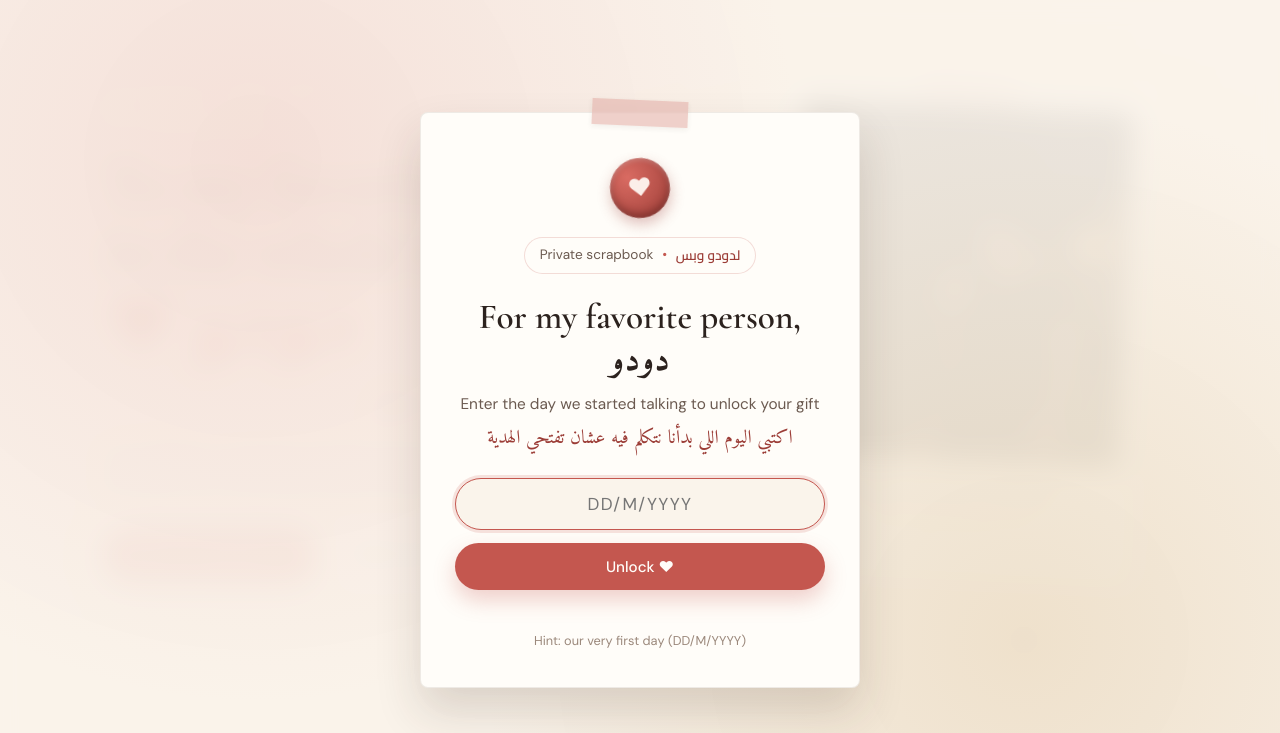
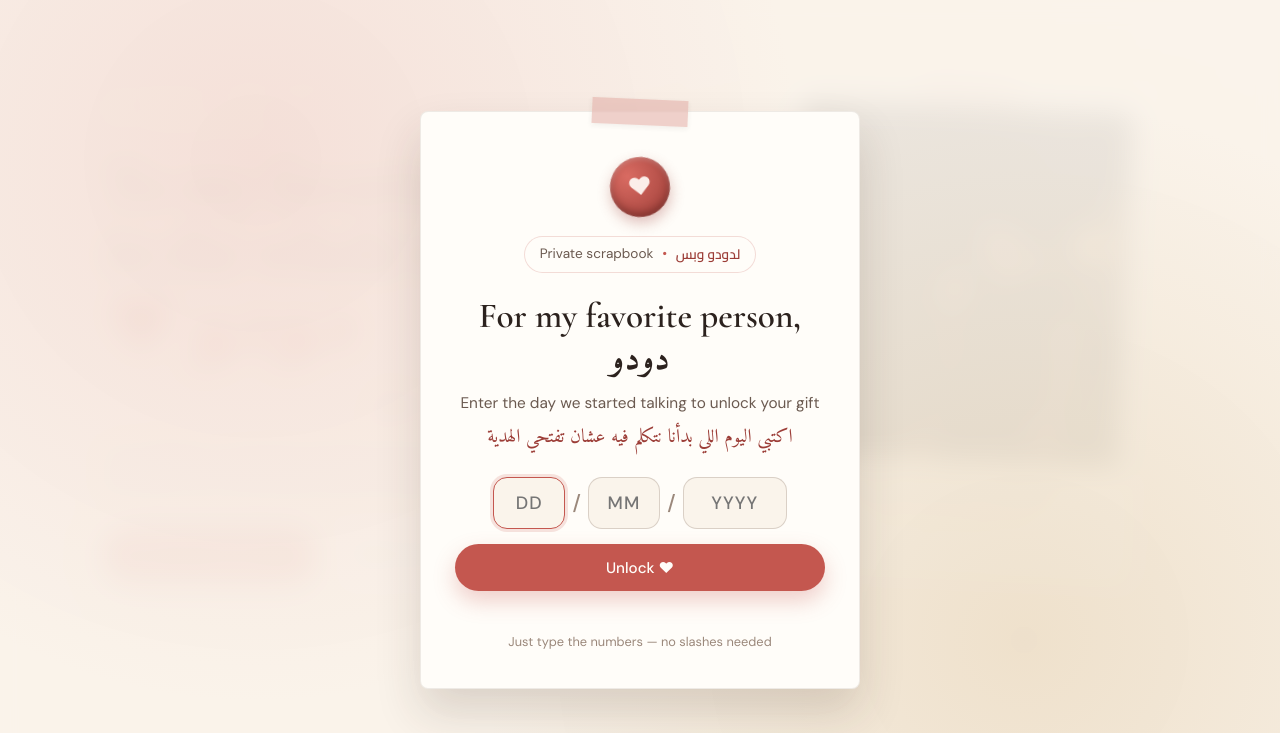
Before and after one commit to MarioMounir1/Dodo, a plain HTML site: page index.html in a window 1280 px wide. Shown: the top 733 px of the page. Drawn offline with nearby package versions, Linux system fonts and the light colour scheme.

Commit message:
Fix cache crash and add auto-advancing date password boxes

```diff
--- a/app.js
+++ b/app.js
@@ -4,22 +4,18 @@
 
   const $ = (id) => document.getElementById(id);
 
-  // Convert Arabic-Indic numerals (٠١٢٣٤٥٦٧٨٩) to ASCII digits
-  function toAsciiDigits(str) {
-    return str
+  // Convert Arabic-Indic numerals (٠١٢٣٤٥٦٧٨٩) to ASCII digits and strip non-digits
+  function toDigits(str) {
+    return String(str || "")
       .replace(/[٠-٩]/g, (d) => String(d.charCodeAt(0) - 0x0660))
-      .replace(/[۰-۹]/g, (d) => String(d.charCodeAt(0) - 0x06f0));
-  }
-
-  function normalizeDateInput(raw) {
-    const ascii = toAsciiDigits(String(raw || "").trim());
-    const cleaned = ascii.replace(/[\s.\-\\]+/g, "/").replace(/\/+/g, "/");
-    return cleaned;
+      .replace(/[۰-۹]/g, (d) => String(d.charCodeAt(0) - 0x06f0))
+      .replace(/\D/g, "");
   }
 
   // Heart burst helper
   const burstLayer = $("burst-layer");
   function spawnHearts(originEl, count = 9) {
+    if (!burstLayer) return;
     const rect = originEl
       ? originEl.getBoundingClientRect()
       : { left: window.innerWidth / 2, top: window.innerHeight / 2, width: 0, height: 0 };
@@ -45,42 +41,74 @@
   const lockCfg = cfg.lockScreen;
   const lockScreen = $("lock-screen");
   const lockCard = $("lock-card");
-  const lockInput = $("lock-input");
+  const dayInput = $("lock-day");
+  const monthInput = $("lock-month");
+  const yearInput = $("lock-year");
   const lockError = $("lock-error");
   const UNLOCK_KEY = "dodo_mario_unlocked_17_8_2026";
 
   function unlockSite(animate) {
     document.body.classList.remove("is-locked");
+    if (lockScreen) {
       lockScreen.classList.add("is-unlocked");
       lockScreen.setAttribute("aria-hidden", "true");
+    }
     if (animate) {
       spawnHearts(lockCard, 18);
     }
   }
 
-  if (lockCfg && lockCfg.enabled) {
+  if (lockCfg && lockCfg.enabled && dayInput && monthInput && yearInput) {
     $("lock-badge-en").textContent = lockCfg.badgeEn;
     $("lock-badge-ar").textContent = lockCfg.badgeAr;
     $("lock-title").textContent = lockCfg.title;
     $("lock-subtitle-en").textContent = lockCfg.subtitleEn;
     $("lock-subtitle-ar").textContent = lockCfg.subtitleAr;
-    lockInput.placeholder = lockCfg.placeholder || "DD/M/YYYY";
     $("lock-submit").textContent = lockCfg.buttonText || "Unlock ♥";
-    $("lock-hint").textContent = lockCfg.hintText || "";
+    $("lock-hint").textContent = "Just type the numbers — no slashes needed";
+
+    // Auto-advance between Day -> Month -> Year without needing "/"
+    dayInput.addEventListener("input", () => {
+      dayInput.value = toDigits(dayInput.value).slice(0, 2);
+      if (dayInput.value.length === 2) monthInput.focus();
+    });
+
+    monthInput.addEventListener("input", () => {
+      monthInput.value = toDigits(monthInput.value).slice(0, 2);
+      if (
+        monthInput.value.length === 2 ||
+        (monthInput.value.length === 1 && Number(monthInput.value) > 1)
+      ) {
+        yearInput.focus();
+      }
+    });
+
+    yearInput.addEventListener("input", () => {
+      yearInput.value = toDigits(yearInput.value).slice(0, 4);
+    });
+
+    // Backspace moves back cleanly
+    monthInput.addEventListener("keydown", (e) => {
+      if (e.key === "Backspace" && !monthInput.value) dayInput.focus();
+    });
+    yearInput.addEventListener("keydown", (e) => {
+      if (e.key === "Backspace" && !yearInput.value) monthInput.focus();
+    });
 
     if (sessionStorage.getItem(UNLOCK_KEY) === "1") {
       unlockSite(false);
     } else {
-      setTimeout(() => lockInput.focus(), 120);
+      setTimeout(() => dayInput.focus(), 120);
     }
 
     $("lock-form").addEventListener("submit", (e) => {
       e.preventDefault();
-      const normalized = normalizeDateInput(lockInput.value);
-      const digitsOnly = normalized.replace(/\D/g, "");
-      const accepted = lockCfg.acceptedNormalized || [];
+      const d = Number(toDigits(dayInput.value));
+      const m = Number(toDigits(monthInput.value));
+      const yRaw = toDigits(yearInput.value);
+      const y = yRaw.length === 2 ? Number(`20${yRaw}`) : Number(yRaw);
 
-      if (accepted.includes(normalized) || accepted.includes(digitsOnly)) {
+      if (d === 17 && m === 8 && y === 2026) {
         lockError.textContent = "";
         sessionStorage.setItem(UNLOCK_KEY, "1");
         unlockSite(true);
@@ -89,7 +117,8 @@
         lockCard.classList.remove("shake");
         void lockCard.offsetWidth;
         lockCard.classList.add("shake");
-        lockInput.select();
+        dayInput.focus();
+        dayInput.select();
       }
     });
   } else {
@@ -289,7 +318,9 @@
     spawnHearts(loveBtn, 10);
   });
 
-  // ================= SCROLL REVEAL =================
+  // ================= SAFE SCROLL REVEAL =================
+  if ("IntersectionObserver" in window) {
+    document.documentElement.classList.add("js-animate");
     const observer = new IntersectionObserver(
       (entries) => {
         entries.forEach((entry) => {
@@ -299,8 +330,8 @@
           }
         });
       },
-    { threshold: 0.12 }
+      { threshold: 0.05 }
     );
-
     document.querySelectorAll(".reveal").forEach((el) => observer.observe(el));
+  }
 })();
--- a/index.html
+++ b/index.html
@@ -10,7 +10,7 @@
       href="https://fonts.googleapis.com/css2?family=Amiri:ital,wght@0,400;0,700;1,400&family=Cairo:wght@400;600&family=Caveat:wght@500;600;700&family=Cormorant+Garamond:ital,wght@0,500;0,600;0,700;1,500&family=DM+Sans:wght@400;500&display=swap"
       rel="stylesheet"
     />
-    <link rel="stylesheet" href="styles.css" />
+    <link rel="stylesheet" href="styles.css?v=3" />
   </head>
   <body class="is-locked">
     <!-- Subtle warm paper texture overlay -->
@@ -39,14 +39,40 @@
         <p id="lock-subtitle-ar" class="lock-subtitle-ar" dir="rtl" lang="ar"></p>
 
         <form id="lock-form" class="lock-form" autocomplete="off">
-          <input
-            id="lock-input"
-            class="lock-input"
-            type="text"
-            inputmode="text"
-            aria-label="Enter special date password"
-            required
-          />
+          <div class="date-inputs" dir="ltr">
+            <input
+              id="lock-day"
+              class="lock-input date-box date-box-sm"
+              type="text"
+              inputmode="numeric"
+              maxlength="2"
+              placeholder="DD"
+              aria-label="Day"
+              required
+            />
+            <span class="date-slash" aria-hidden="true">/</span>
+            <input
+              id="lock-month"
+              class="lock-input date-box date-box-sm"
+              type="text"
+              inputmode="numeric"
+              maxlength="2"
+              placeholder="MM"
+              aria-label="Month"
+              required
+            />
+            <span class="date-slash" aria-hidden="true">/</span>
+            <input
+              id="lock-year"
+              class="lock-input date-box date-box-lg"
+              type="text"
+              inputmode="numeric"
+              maxlength="4"
+              placeholder="YYYY"
+              aria-label="Year"
+              required
+            />
+          </div>
           <button id="lock-submit" class="btn-primary lock-submit" type="submit"></button>
         </form>
 
@@ -180,7 +206,7 @@
       </div>
     </div>
 
-    <script src="config.js"></script>
-    <script src="app.js"></script>
+    <script src="config.js?v=3"></script>
+    <script src="app.js?v=3"></script>
   </body>
 </html>
--- a/styles.css
+++ b/styles.css
@@ -129,22 +129,45 @@ body.is-locked .scrapbook {
 .lock-form {
   display: flex;
   flex-direction: column;
-  gap: 0.85rem;
+  gap: 0.95rem;
+}
+
+.date-inputs {
+  display: flex;
+  align-items: center;
+  justify-content: center;
+  gap: 0.45rem;
+}
+
+.date-slash {
+  font-size: 1.3rem;
+  font-weight: 500;
+  color: var(--ink-muted);
+  user-select: none;
 }
 
 .lock-input {
   width: 100%;
-  padding: 0.85rem 1rem;
-  border-radius: 999px;
+  padding: 0.8rem 0.5rem;
+  border-radius: 14px;
   border: 1.5px solid rgba(92, 68, 52, 0.2);
   background: var(--bg-cream);
   color: var(--ink);
   font-family: "DM Sans", sans-serif;
-  font-size: 1.08rem;
-  letter-spacing: 0.08em;
+  font-size: 1.12rem;
+  font-weight: 500;
+  letter-spacing: 0.06em;
   text-align: center;
   outline: none;
   transition: border-color 0.2s ease, box-shadow 0.2s ease;
+}
+
+.date-box-sm {
+  width: 72px;
+}
+
+.date-box-lg {
+  width: 104px;
 }
 
 .lock-input:focus {
@@ -900,14 +923,14 @@ body.is-locked .scrapbook {
 
 /* ================= SCROLL REVEAL ================= */
 .reveal {
-  opacity: 0;
-  transform: translateY(22px);
+  opacity: 1;
+  transform: translateY(0);
   transition: opacity 0.7s ease, transform 0.7s cubic-bezier(0.22, 1, 0.36, 1);
 }
 
-.reveal.is-visible {
-  opacity: 1;
-  transform: translateY(0);
+.js-animate .reveal:not(.is-visible) {
+  opacity: 0;
+  transform: translateY(22px);
 }
 
 /* ================= RESPONSIVE ================= */
```
Lines whose indentation alone changed are shown as unchanged.
